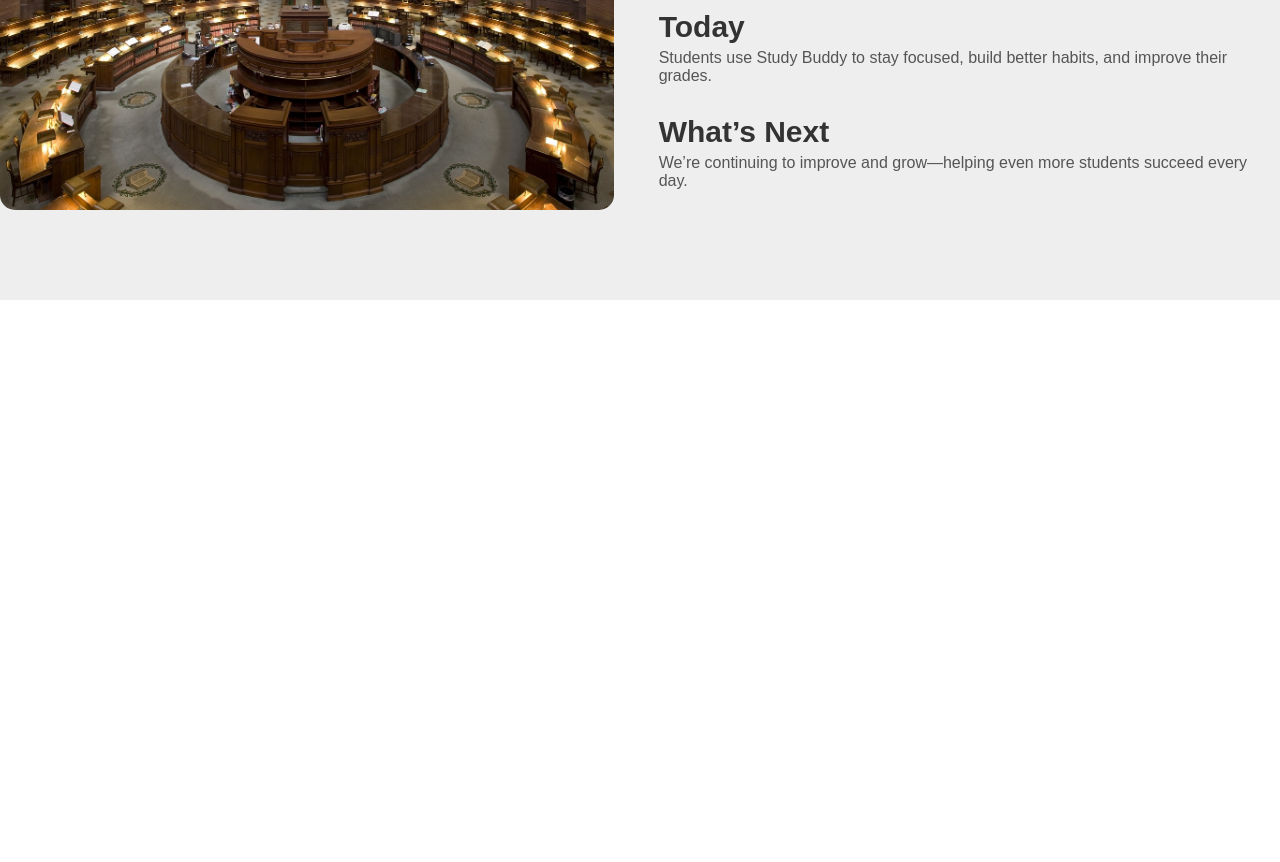
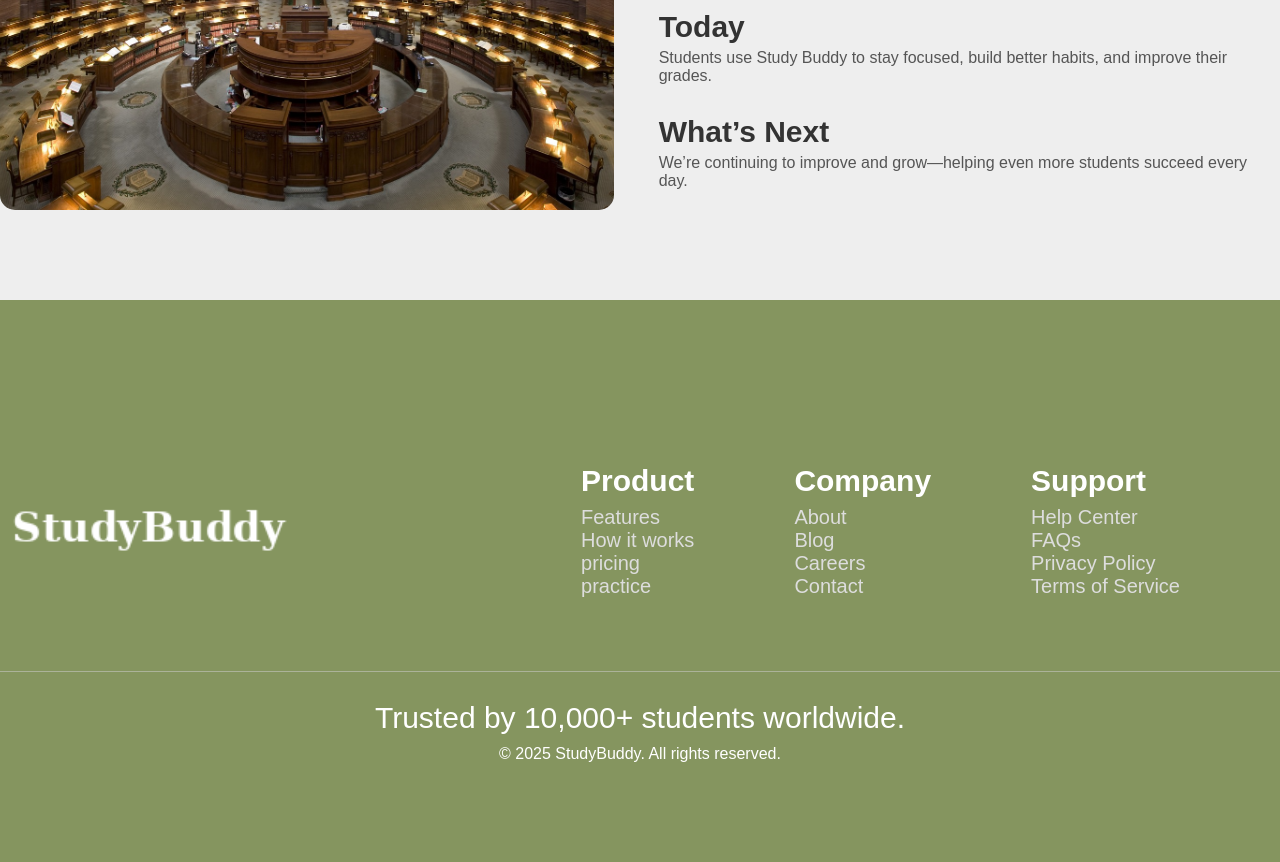
Before and after one commit to YOU-CANT-GUARD-ME/StudyBuddy, a plain HTML site: page public/about.html in a window 1280 px wide. Shown: the part 717-1579 px from the top of the page. Before the commit the page ends 1017 px from the top, so only its background shows below. Drawn offline with Linux system fonts and the light colour scheme.

Commit message:
added footer

```diff
--- a/public/about.html
+++ b/public/about.html
@@ -80,6 +80,43 @@
             </div>
         </div>
     </div>
+
+    <div class="footerSection">
+        <div class="footerBox">
+            <div class="f-top">
+                <div class="f-left">
+                    <div class="logoimg"><img src="./img/logo.png" alt=""></div>
+                </div>
+                <div class="f-right">
+                    <ul>
+                        <h2>Product</h2>
+                        <li>Features</li>
+                        <li>How it works</li>
+                        <li>pricing</li>
+                        <li>practice</li>
+                    </ul>
+                    <ul>
+                        <h2>Company</h2>
+                        <li>About</li>
+                        <li>Blog</li>
+                        <li>Careers</li>
+                        <li>Contact</li>
+                    </ul>
+                    <ul>
+                        <h2>Support</h2>
+                        <li>Help Center</li>
+                        <li>FAQs</li>
+                        <li>Privacy Policy</li>
+                        <li>Terms of Service</li>
+                    </ul>
+                </div>
+            </div>
+            <div class="f-bottom">
+                <div class="f-text">Trusted by 10,000+ students worldwide.</div>
+                <div class="copy">© 2025 StudyBuddy. All rights reserved.</div>
+            </div>
+        </div>
+    </div>
     <script src="./script/lib.js"></script>
     <script src="./script/header.js"></script>
 </body>
--- a/public/css/about.css
+++ b/public/css/about.css
@@ -32,3 +32,18 @@
 .aboutContent h1 { font-size: 45px; width: 100%; text-align: center; }
 .con h2 { font-size: 30px; margin-bottom: 5px; }
 .con p { color: #555; }
+
+.footerSection { width: 100%; background-color: #85955F; padding: 90px 0; display: flex; justify-content: center; align-items: center; }
+.footerBox { width: 1400px; display: flex; flex-direction: column; }
+.f-top { width: 100%; height: 282px; display: flex; flex-direction: row; justify-content: space-between; border-bottom: 1px solid #cccccc8a; }
+.f-left { height: 100%; display: flex; align-items: center; }
+.logoimg { width: 300px; height: 64px; overflow: hidden; }
+.logoimg img { width: 100%; height: 100%; object-fit: cover; }
+.f-right { display: flex; flex-direction: row; align-items: center; height: 100%; }
+.f-right ul { margin-right: 100px; }
+.f-right ul * { color: #fff; cursor: pointer; }
+.f-right h2 { font-size: 30px; margin-bottom: 8px; }
+.f-right li { font-size: 20px; color: #ddd; }
+.f-bottom { width: 100%; height: 100px; padding-top: 20px; display: flex; justify-content: center; align-items: center; flex-direction: column; }
+.f-text { font-size: 30px; color: #fff; }
+.copy { color: #fff; margin-top: 10px; }
```
Also changed, not shown: public/script/index.js (deleted, +0 -16 lines).
